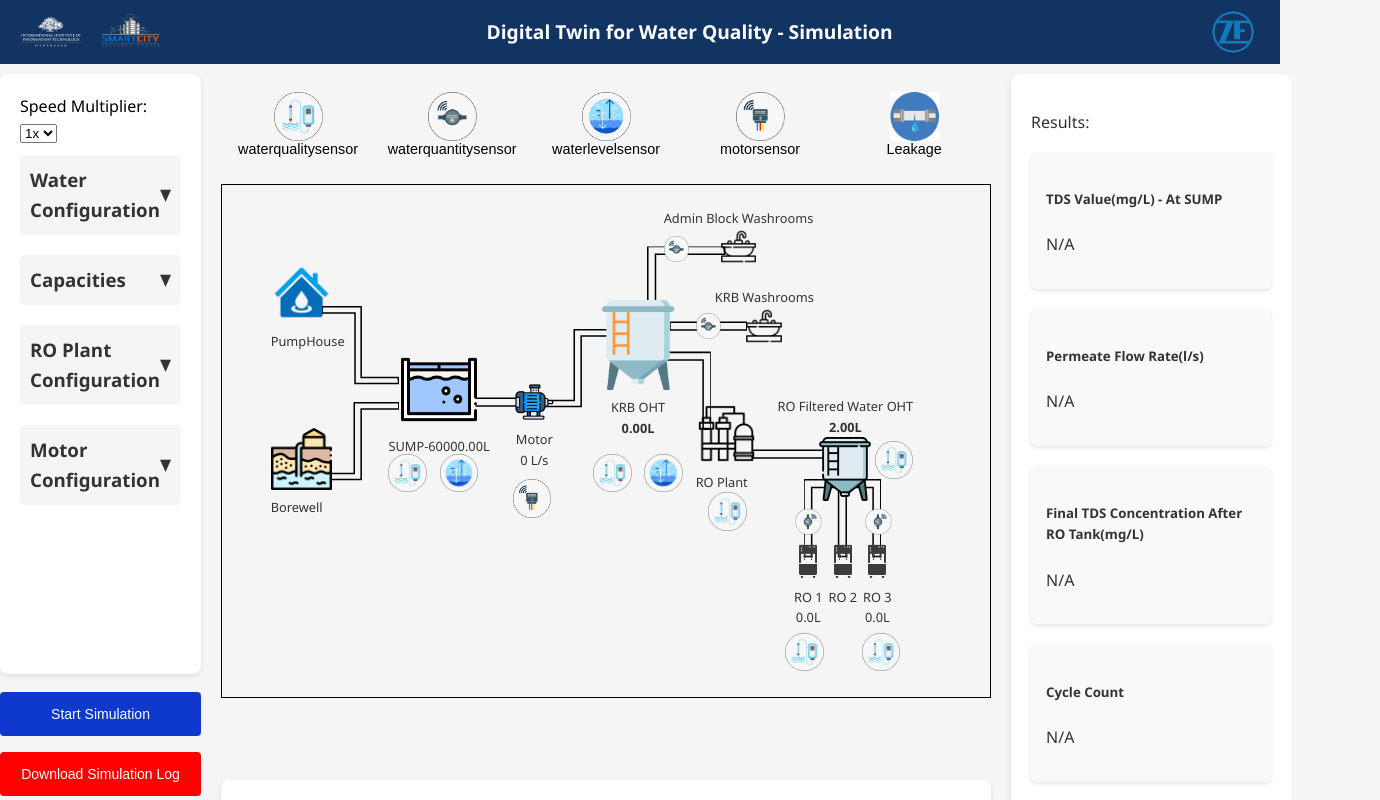
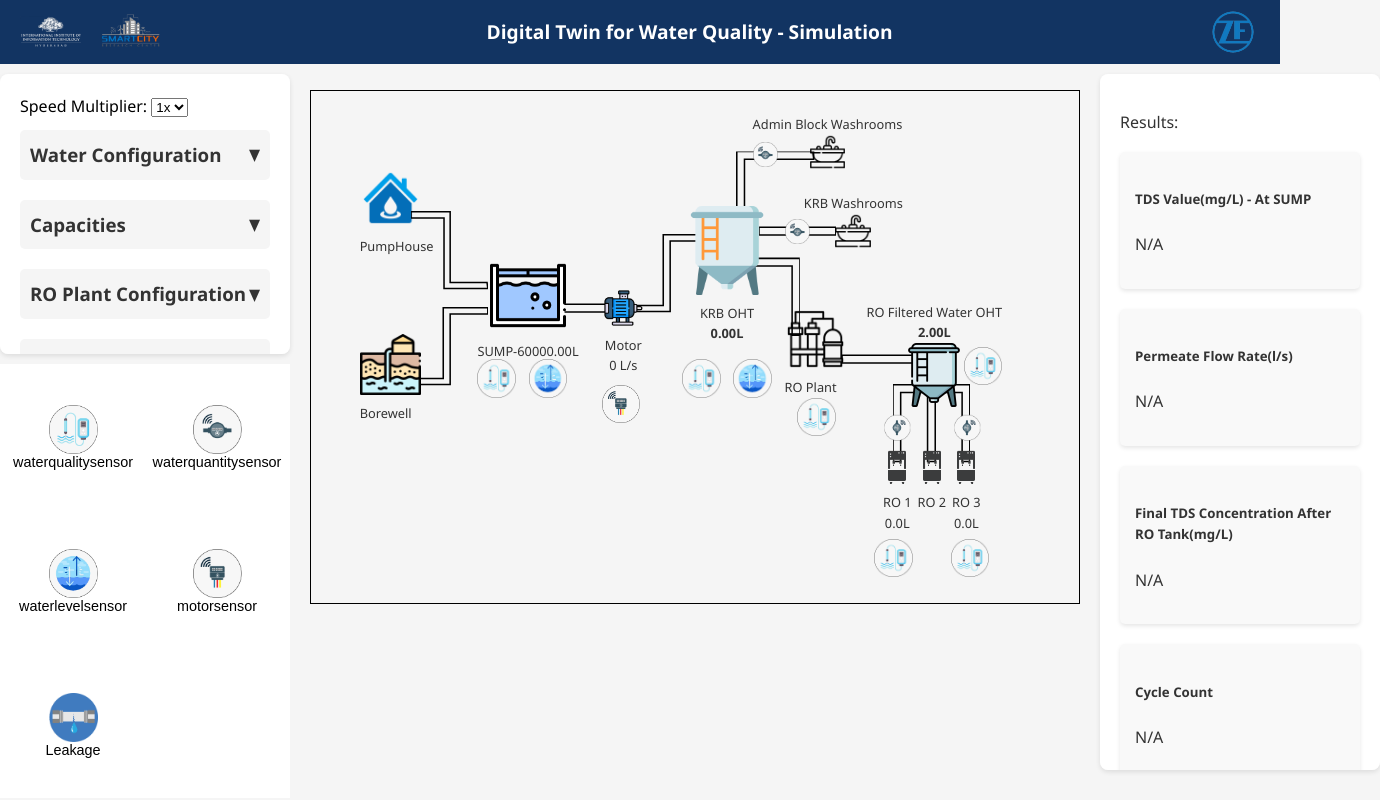
Before and after one commit to likhithkanigolla/zf-dt-frontend, a React (Create React App) app: page /simulation in a window 1280 px wide. Shown: the top 800 px of the page, 1380 px wide, since content can reach past the window. Built offline with nearby package versions, Linux system fonts and the light colour scheme.

Commit message:
(UI CHANGES) - Updated the Tool Bar and made it as table, merged with the side toolbar form, Merged the Results of the sensor values to the side results bar and added overflow

```diff
--- a/src/pages/SimulationPage/SimulationPage.css
+++ b/src/pages/SimulationPage/SimulationPage.css
@@ -29,6 +29,8 @@ body {
   box-shadow: 0 2px 5px rgba(0,0,0,0.1);
   padding: 20px;
   margin: 10px 0;
+  height: 82vh;
+  overflow-y: scroll;
 }
 
 /* Headings and Labels */
--- a/src/pages/SimulationPage/SimulationPage.js
+++ b/src/pages/SimulationPage/SimulationPage.js
@@ -636,11 +636,7 @@ const SimulationPage = () => {
     event.preventDefault(); // Necessary to allow dropping
   };
 
-  const handleToolbarItemClick = (type) => {
-    // Prepare to add a new item when the next drop occurs
-    // Instead of directly adding the item, we set an "item to add" state
-    setItemToAdd(type);
-  };
+
 
   const handleIconClick = (event) => {
     const refId = event.target.id;
@@ -682,6 +678,12 @@ const SimulationPage = () => {
     }
   };
 
+  const handleToolbarItemClick = (type) => {
+    // Prepare to add a new item when the next drop occurs
+    // Instead of directly adding the item, we set an "item to add" state
+    setItemToAdd(type);
+  };
+
   const getImageForType = (type) => {
     switch (type) {
       case 'waterqualitysensor':
@@ -715,16 +717,17 @@ const SimulationPage = () => {
             handleMultiplierChange={handleMultiplierChange}
             timeMultiplier={timeMultiplier}
             handleDownloadLog={handleDownloadLog}
-
+            handleToolbarItemClick={handleToolbarItemClick}
+            handleLeakageIconClick={handleLeakageIconClick}
         />
+        {/* <Toolbar
+              handleToolbarItemClick={handleToolbarItemClick}
+              handleLeakageIconClick={handleLeakageIconClick}
+        /> */}
         {/* Middle Section */}
         <div style={{ flex: 3 }}>
           {/* Toolbar */}
-          <Toolbar
-              handleToolbarItemClick={handleToolbarItemClick}
-              handleLeakageIconClick={handleLeakageIconClick}
-          />
-
+        <div><br></br></div>
           <LeakageOptions
           showLeakageOptions={showLeakageOptions}
           numLeakages={numLeakages}
@@ -918,25 +921,7 @@ const SimulationPage = () => {
           </div>
 
           <br></br>
-          <div className="result-container">
-            <div className="water-flow-container">
-              <div className="result-cards">
-                {data.map((item, index) => (
-                  <ResultCard key={index} title={item.title} value={item.value} />
-                ))}
-              </div>
-            </div>
-          </div>
 
-          <div className="result-container">
-            <div className="water-flow-container">
-              <div className="result-cards">
-                {Object.entries(sensorValues).map(([title, value], index) => (
-                  <ResultCard key={index} title={title} value={value} />
-                ))}
-              </div>
-            </div>
-          </div>
 
 
           {/* Leakage Markers */}
@@ -964,7 +949,8 @@ const SimulationPage = () => {
 
 
         {/* Right Section */}
-        <ResultContainer result={result} />
+        <ResultContainer result={result} data={data} sensorValues={sensorValues}/>
+
       </div>
     </div>
   );
--- a/src/pages/SimulationPage/components/ResultContainer.jsx
+++ b/src/pages/SimulationPage/components/ResultContainer.jsx
@@ -9,7 +9,7 @@ const ResultCard = ({ title, value }) => {
     );
   };
 
-const ResultContainer = ({ result }) => {
+const ResultContainer = ({ result, data, sensorValues }) => {
     return (
         <div style={{ flex: 1 }}>
             <div className="result-container">
@@ -36,7 +36,19 @@ const ResultContainer = ({ result }) => {
                         value={result?.time_estimation_hours ?? "N/A"}
                     />
                 </div>
-                <br />
+                <br></br>
+                <div className="result-cards">
+                {Object.entries(sensorValues).map(([title, value], index) => (
+                  <ResultCard key={index} title={title} value={value} />
+                ))}
+              </div>
+              <br></br>
+              <div className="result-cards">
+                {data.map((item, index) => (
+                  <ResultCard key={index} title={item.title} value={item.value} />
+                ))}
+              </div>
+            <br />
             </div>
         </div>
     );
--- a/src/pages/SimulationPage/components/SimulationForm.jsx
+++ b/src/pages/SimulationPage/components/SimulationForm.jsx
@@ -1,7 +1,8 @@
 import React, { useState } from 'react';
 import './SimulationForm.css';
+import Toolbar from "./ToolBar";
 
-function SimulationForm({ SoilQuantity, setSoilQuantity, SandQuantity, setSandQuantity, inputValues, handleChange, handleStartSimulation, isSimulationRunning,handleDownloadLog }) {
+function SimulationForm({ SoilQuantity, setSoilQuantity, SandQuantity, setSandQuantity, inputValues, handleChange, handleStartSimulation, isSimulationRunning,handleDownloadLog,handleToolbarItemClick, handleLeakageIconClick}) {
     const [isWaterConfigCollapsed, setIsWaterConfigCollapsed] = useState(false);
     const [isCapacitiesCollapsed, setIsCapacitiesCollapsed] = useState(false);
     const [isROPlantConfigCollapsed, setIsROPlantConfigCollapsed] = useState(false);
@@ -23,9 +24,11 @@ function SimulationForm({ SoilQuantity, setSoilQuantity, SandQuantity, setSandQu
         setIsMotorConfigCollapsed(!isMotorConfigCollapsed);
     };
 
+
+
     return (
         <div>
-        <div className="container" style={{ flex: 1, overflowY: 'scroll', height: '70vh', color: 'white' }}>
+        <div className="container" style={{ flex: 1, overflowY: 'scroll', height: '30vh', color: 'white' }}>
             <div>
             <label style={{color: 'black'}}>Speed Multiplier: </label>
             <select name="timeMultiplier" onChange={handleChange} value={inputValues.timeMultiplier}>
@@ -186,6 +189,12 @@ function SimulationForm({ SoilQuantity, setSoilQuantity, SandQuantity, setSandQu
                 </>
             )}
         </div>
+
+        <Toolbar
+              handleToolbarItemClick={handleToolbarItemClick}
+              handleLeakageIconClick={handleLeakageIconClick}
+        />
+
         <button onClick={handleStartSimulation} className="button">
                 {isSimulationRunning ? "Stop Simulation" : "Start Simulation"}
         </button>
--- /dev/null
+++ b/src/pages/SimulationPage/components/ToolBar.css
@@ -0,0 +1,54 @@
+/* ToolBar.css */
+
+.toolbar {
+    display: flex;
+    justify-content: space-between;
+    align-items: center;
+    text-align: center;
+    background-color: #ffffff;
+}
+
+.toolbar__title {
+    font-size: 20px;
+    font-weight: bold;
+}
+
+.toolbar__buttons {
+    display: flex;
+    gap: 10px;
+    padding: 20px;
+}
+
+.toolbar__button {
+    padding: 8px 12px;
+    border: none;
+    border-radius: 4px;
+    background-color: #007bff;
+    color: #fff;
+    font-size: 14px;
+    cursor: pointer;
+}
+
+.tool-button, .toolbar button {
+    display: flex;
+    flex-direction: column;
+    align-items: center;
+    justify-content: center;
+    width: 120px;
+    height: 120px;
+    /* border: 2px solid black; */
+    margin: 10px;
+    background-color: transparent;
+    padding: 10px;
+    cursor: pointer;
+    text-align: center;
+    font-size: 0.9em;
+}
+
+.toolbar__button:hover {
+    background-color: #0056b3;
+}
+
+.toolbar__button:active {
+    background-color: #004080;
+}
--- a/src/pages/SimulationPage/components/ToolBar.jsx
+++ b/src/pages/SimulationPage/components/ToolBar.jsx
@@ -1,5 +1,5 @@
 import React from 'react';
-import "../SimulationPage.css";
+import './ToolBar.css';
 
 
 import MotorNode from "../../images/MotorNode.png";
@@ -11,7 +11,7 @@ import LeakageIcon from "../../images/leakage_water.png";
 function Toolbar({ handleToolbarItemClick, handleLeakageIconClick }) {
     return (
         <div className="toolbar">
-            <button className="tool-button" onClick={() => handleToolbarItemClick('waterqualitysensor')}>
+            {/* <button className="tool-button" onClick={() => handleToolbarItemClick('waterqualitysensor')}>
                 <img src={WaterQualityNode} alt="Water Quality Sensor"/> waterqualitysensor
             </button>
             <button className="tool-button" onClick={() => handleToolbarItemClick('waterquantitysensor')}>
@@ -25,7 +25,41 @@ function Toolbar({ handleToolbarItemClick, handleLeakageIconClick }) {
             </button>
             <button className="tool-button" onClick={handleLeakageIconClick}>
                 <img src={LeakageIcon} alt="Leakage" /> Leakage
-            </button>
+            </button> */}
+
+            <table>
+                <tr>
+                    <td>
+                        <button className="tool-button" onClick={() => handleToolbarItemClick('waterqualitysensor')}>
+                            <img src={WaterQualityNode} alt="Water Quality Sensor"/> waterqualitysensor
+                        </button>
+                    </td>
+                    <td>
+                        <button className="tool-button" onClick={() => handleToolbarItemClick('waterquantitysensor')}>
+                            <img src={WaterQuantityNode} alt="Water Quantity Sensor"/> waterquantitysensor
+                        </button>
+                    </td>
+                </tr>
+                <tr>
+                    <td>
+                        <button className="tool-button" onClick={() => handleToolbarItemClick('waterlevelsensor')}>
+                            <img src={WaterLevelNode} alt="Water Level Sensor"/> waterlevelsensor
+                        </button>
+                    </td>
+                    <td>
+                        <button className="tool-button" onClick={() => handleToolbarItemClick('motorsensor')}>
+                            <img src={MotorNode} alt="Motor Sensor"/> motorsensor
+                        </button>
+                    </td>
+                </tr>
+                <tr>
+                    <td>
+                        <button className="tool-button" onClick={handleLeakageIconClick}>
+                            <img src={LeakageIcon} alt="Leakage" /> Leakage
+                        </button>
+                    </td>
+                </tr>
+            </table>
         </div>
     );
 }
```
